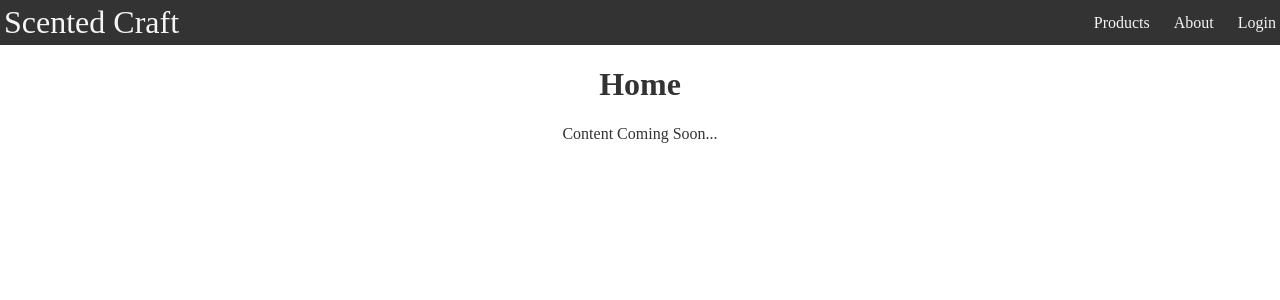
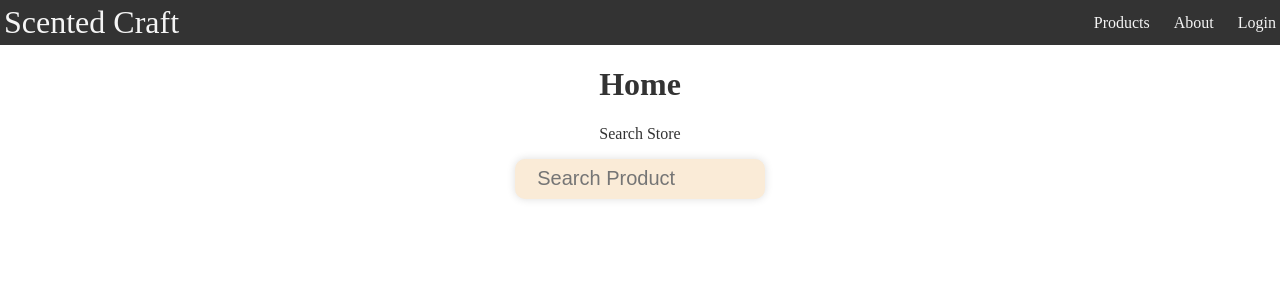
Before and after one commit to dkdam/CraftedScent, a React (Vite) app: page / in a window 1280 px wide. Shown: the top 300 px of the page. Built offline with nearby package versions, Linux system fonts and the light colour scheme.

Commit message:
building search bar

```diff
--- a/src/App.tsx
+++ b/src/App.tsx
@@ -4,6 +4,7 @@ import Home from './Components/Home'
 import About from './Components/About'
 import Login from './Components/Login'
 import Product from './Components/Product'
+import SearchBar from './Components/SearchBar'
 import { Route, Routes } from 'react-router-dom'
 import './styles.css'
 
@@ -12,6 +13,7 @@ function App() {
   return (
     <>
     <Navbar />
+
     <div className="container">
       <Routes>
         <Route path ='/' element = {<Home/>} />
--- /dev/null
+++ b/src/Components/Home.css
@@ -0,0 +1,25 @@
+
+.input-container {
+    display: flex;
+    align-items: center;
+    margin: 0 auto;
+    background-color: antiquewhite;
+    width: 20%;
+    height: 2.5rem;
+    padding: 0 15px;
+    border-radius: 10px;
+    box-shadow: 0px 0px 8px #ddd;
+}
+
+input {
+    background-color: transparent;
+    border: none;
+    width: 100%;
+    height: 100%;
+    font-size: 1.25rem;
+    margin-left: 5px;
+}
+
+input :focus {
+    outline:none;
+}
--- a/src/Components/Home.tsx
+++ b/src/Components/Home.tsx
@@ -1,11 +1,22 @@
 import { useState } from "react"
+import "./Home.css"
 
 export default function Home() {
+
+    const [input,setInput] = useState('')
 
     return (
             <div>
                 <h1>Home</h1>
-                <p>Content Coming Soon...</p>
+                <p>Search Store</p>
+                <div className="input-container">
+                    <input
+                        type="Search"
+                        placeholder="Search Product"
+                        value={input}
+                        onChange={(e) => setInput(e.target.value)}
+                    />
+                </div>
             </div>
     )
 }
--- a/src/styles.css
+++ b/src/styles.css
@@ -59,6 +59,7 @@ body {
 
 .content-container li {
     list-style-type: none;
+    border: 1px solid black;
 }
 
 .content-container img {
```
